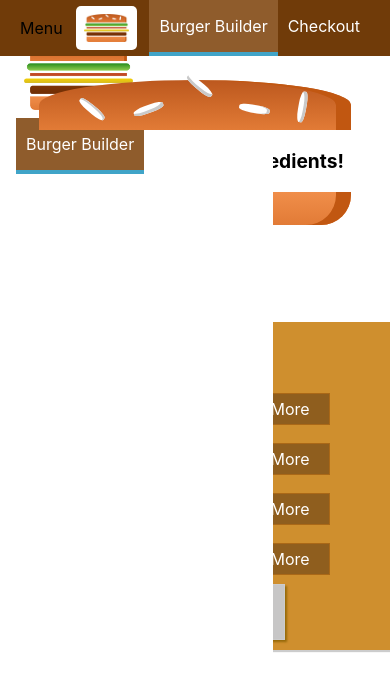
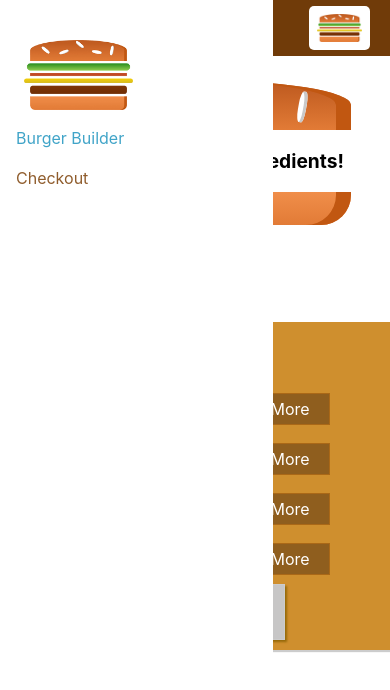
Before and after one commit to benn1988/react-burger, a React (Create React App) app: page / in a window 390 px wide. Shown: the top 690 px of the page. Built offline with nearby package versions, Linux system fonts and the light colour scheme.

Commit message:
More responsive adjustments
Changing link styles in sidedrawer
Hiding links in toolbar in mobile view

```diff
--- a/src/components/Navigation/NavigationItems/NavigationItem/NavigationItem.module.css
+++ b/src/components/Navigation/NavigationItems/NavigationItem/NavigationItem.module.css
@@ -1,19 +1,38 @@
+.NavigationItem {
+  margin: 10px 0;
+  box-sizing: border-box;
+  display: block;
+  width: 100%;
+}
+
+.NavigationItem a {
+  color: #8F5C2C;
+  text-decoration: none;
+  width: 100%;
+  box-sizing: border-box;
+  display: block;
+}
+
+.NavigationItem a:active,
+.NavigationItem a.active,
+.NavigationItem a:hover {
+  color: #40A4C8;
+}
+
+@media (min-width: 500px) {
   .NavigationItem {
     margin: 0;
-  box-sizing: border-box;
     display: flex;
     align-items: center;
     height: 100%;
+    width: auto;
   }
 
   .NavigationItem a {
     color: white;
-  text-decoration: none;
     height: 100%;
     padding: 16px 10px;
     border-bottom: 4px solid transparent;
-  box-sizing: border-box;
-  display: block;
   }
 
   .NavigationItem a:active,
@@ -23,3 +42,4 @@
     border-bottom: 4px solid #40A4C8;
     color: white;
   }
+}
--- a/src/components/Navigation/NavigationItems/NavigationItems.module.css
+++ b/src/components/Navigation/NavigationItems/NavigationItems.module.css
@@ -3,6 +3,13 @@
   padding: 0;
   list-style: none;
   display: flex;
+  flex-flow: column;
   align-items: center;
   height: 100%;
 }
+
+@media (min-width: 500px) {
+  .NavigationItems {
+    flex-flow: row;
+  }
+}
--- a/src/components/Navigation/SideDrawer/SideDrawer.module.css
+++ b/src/components/Navigation/SideDrawer/SideDrawer.module.css
@@ -5,6 +5,7 @@
   position: fixed;
   left: 0;
   top: 0;
+  z-index: 200;
   background-color: white;
   padding: 32px 16px;
   box-sizing: border-box;
--- a/src/components/Navigation/Toolbar/Toolbar.js
+++ b/src/components/Navigation/Toolbar/Toolbar.js
@@ -13,7 +13,7 @@
             <Logo />
         </div>
 
-        <nav>
+        <nav className={classes.DesktopOnly}>
             <NavigationsItems />
         </nav>
 
--- a/src/components/Navigation/Toolbar/Toolbar.module.css
+++ b/src/components/Navigation/Toolbar/Toolbar.module.css
@@ -20,3 +20,9 @@
 .Logo {
   height: 80%;
 }
+
+@media (max-width: 499px) {
+  .DesktopOnly {
+    display: none;
+  }
+}
```
Lines whose indentation alone changed are shown as unchanged.
